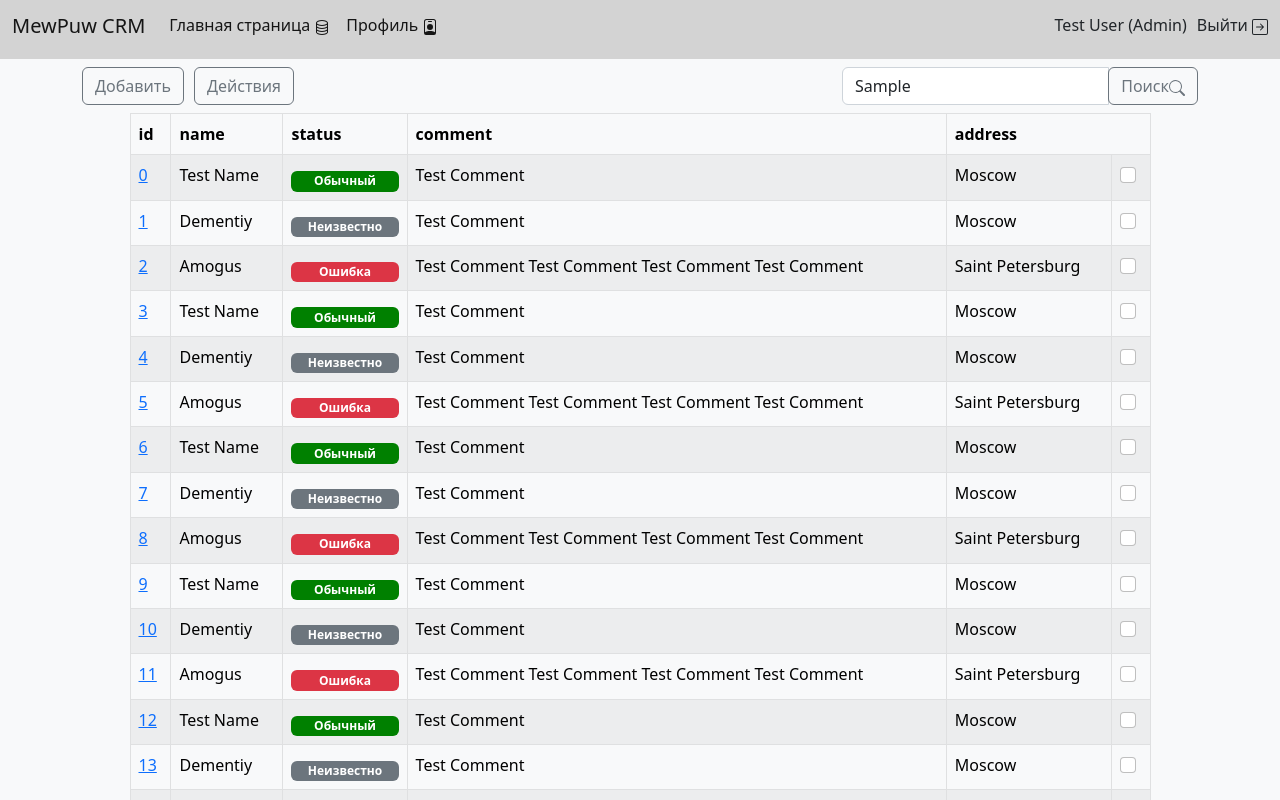
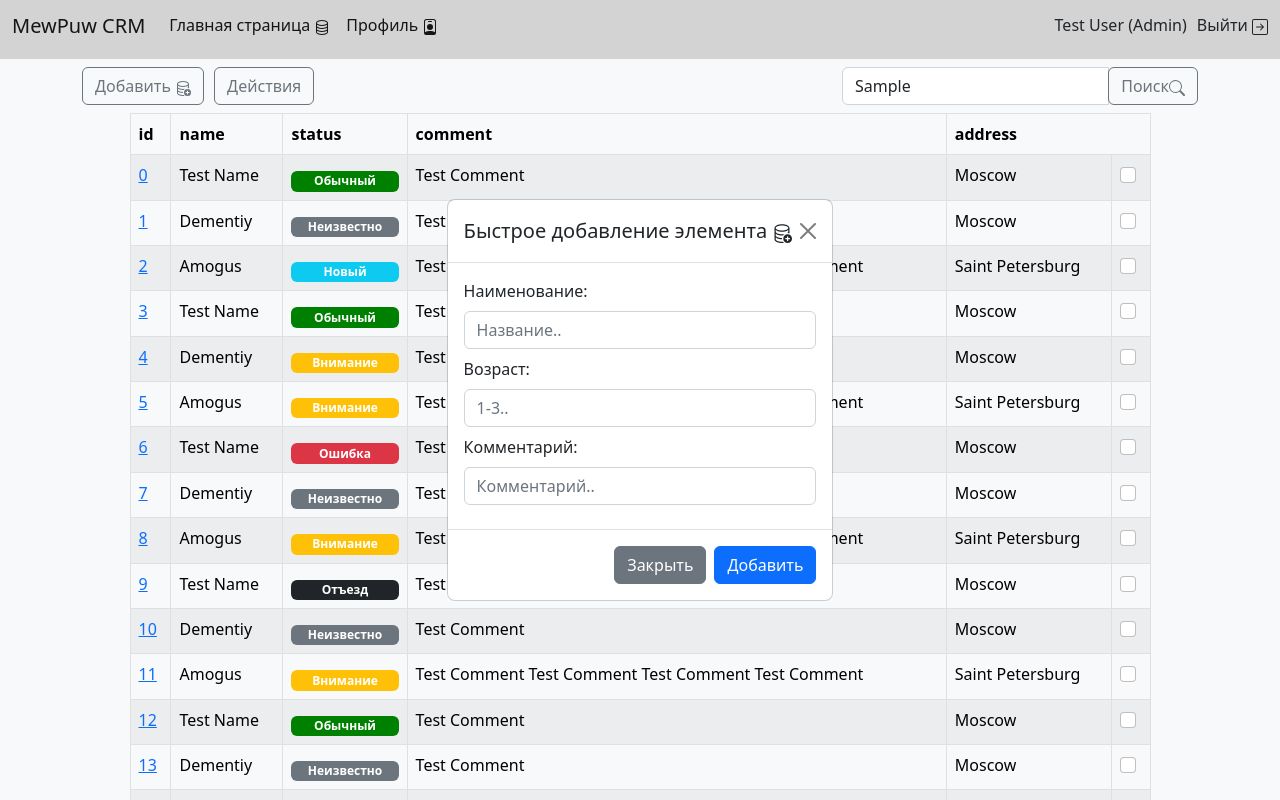
Before and after one commit to NovikovNik/MewPuwCRM, a React (Create React App) app in the folder frontend/: page /home in a window 1280 px wide. Both pictures are taken after typing "Sample" into the empty fields and a click on the button "Добавить". Shown: the top 800 px of the page. Built offline with nearby package versions, Linux system fonts and the light colour scheme.

Commit message:
New: Mock modal window add item window

```diff
--- a/frontend/src/components/DataTable.jsx
+++ b/frontend/src/components/DataTable.jsx
@@ -39,6 +39,15 @@ const DataTable = () => {
             case "2":
                 badge = classNames("badge", "bg-secondary", "mt-2")
                 return [badge.split(' '), 'Неизвестно']
+            case "3":
+                badge = classNames("badge", "bg-warning", "mt-2")
+                return [badge.split(' '), 'Внимание']
+            case "4":
+                badge = classNames("badge", "bg-info", "mt-2")
+                return [badge.split(' '), 'Новый']
+            case "5":
+                badge = classNames("badge", "bg-dark", "mt-2")
+                return [badge.split(' '), 'Отъезд']
             default:
                 console.log('error')
                 return [['badge', 'bg-danger', 'mt-2'], 'Ошибка']
@@ -73,7 +82,7 @@ const DataTable = () => {
     const headerLocalisation = () => {
         const table = tableRef.current;
         const row = table.querySelector("thead tr");
-            console.log(row)
+        console.log(row)
 
     }
 
--- /dev/null
+++ b/frontend/src/components/PopUpCreateWindow.jsx
@@ -0,0 +1,43 @@
+import { React } from 'react'
+import 'bootstrap/dist/css/bootstrap.min.css';
+import { BsDatabaseAdd } from "react-icons/bs";
+import classNames from 'classnames';
+
+export function PopUpCreate(props) {
+
+    const { active, fnc } = props
+
+    const disableModal = () => {
+        fnc(false)
+    }
+
+    const modalWindow = classNames("modal", active ? "modal-dialog-centered" : null)
+
+    return (
+        <div className={modalWindow} tabIndex="-1" id="addItemModal" style={{ display: active ? "flex" : null}}>
+            <div className="modal-dialog">
+                <div className="modal-content">
+                    <div className="modal-header">
+                        <h5 className="modal-title">Быстрое добавление элемента {<BsDatabaseAdd />} </h5>
+                        <button type="button" className="btn-close" data-bs-dismiss="modal" onClick={disableModal} aria-label="Закрыть"></button>
+                    </div>
+                    <div className="modal-body">
+                        <label className="form-label">Наименование:</label>
+                        <input type="text" className="form-control mb-2" placeholder="Название.."/>
+
+                        <label className="form-label">Возраст:</label>
+                        <input type="number" className="form-control mb-2" placeholder="1-3.."/>
+
+                        <label className="form-label">Комментарий:</label>
+                        <input type="text" className="form-control mb-2" placeholder="Комментарий.."/>
+                    </div>
+                    <div className="modal-footer">
+                        <button type="button" className="btn btn-secondary" data-bs-dismiss="modal" onClick={disableModal}>Закрыть</button>
+                        <button type="button" className="btn btn-primary">Добавить</button>
+                    </div>
+                </div>
+            </div>
+        </div>
+
+    )
+}
--- a/frontend/src/components/SearchAndCreate.jsx
+++ b/frontend/src/components/SearchAndCreate.jsx
@@ -1,13 +1,20 @@
 import React from "react";
 import 'bootstrap/dist/css/bootstrap.min.css';
-import { BsSearch } from "react-icons/bs";
+import { BsSearch, BsDatabaseAdd } from "react-icons/bs";
 
-const SearchCreateBar = () => {
+const SearchCreateBar = (props) => {
+
+    const { openModal } = props
+
+    const createModal = (e) => {
+        e.preventDefault()
+        openModal(true)
+    }
 
     return (
         <div className="row mb-2">
             <div className="col-8">
-                <button className="btn btn-outline-secondary mr-2">Добавить</button>
+                <button className="btn btn-outline-secondary mr-2" onClick={createModal}>Добавить {<BsDatabaseAdd/>}</button>
                 <button className="btn btn-outline-secondary ml-2" style={{marginLeft: 10}}>Действия</button>
             </div>
             <div className="input-group col">
--- a/frontend/src/mockdata/DataTable.js
+++ b/frontend/src/mockdata/DataTable.js
@@ -16,7 +16,7 @@ const data = [
     {
         id: 2,
         name: "Amogus",
-        status: 3,
+        status: 4,
         comment: "Test Comment Test Comment Test Comment Test Comment",
         address: "Saint Petersburg",
     },
@@ -30,7 +30,7 @@ const data = [
     {
         id: 4,
         name: "Dementiy",
-        status: 2,
+        status: 3,
         comment: "Test Comment",
         address: "Moscow",
     },
@@ -44,7 +44,7 @@ const data = [
     {
         id: 6,
         name: "Test Name",
-        status: 1,
+        status: 6,
         comment: "Test Comment",
         address: "Moscow",
     },
@@ -65,7 +65,7 @@ const data = [
     {
         id: 9,
         name: "Test Name",
-        status: 1,
+        status: 5,
         comment: "Test Comment",
         address: "Moscow",
     },
--- a/frontend/src/scenes/Home.jsx
+++ b/frontend/src/scenes/Home.jsx
@@ -3,12 +3,16 @@ import { useNavigate } from 'react-router-dom';
 import 'bootstrap/dist/css/bootstrap.min.css';
 import DataTable from "../components/DataTable";
 import SearchCreateBar from "../components/SearchAndCreate";
+import { PopUpCreate } from "../components/PopUpCreateWindow";
 
 export default function Home() {
 
+    const [showModalAdd, setModalAdd] = useState(false)
+
     return (
         <div className="container">
-            <SearchCreateBar/>
+            <SearchCreateBar openModal={setModalAdd}/>
+            <PopUpCreate active={showModalAdd} fnc={setModalAdd} />
             <div className="row justify-content-center">
                 <div className="col-11 mb-3">
                     <DataTable />
```
Also changed, not shown: 1 other file (tests, documents, lock files or other folders).
